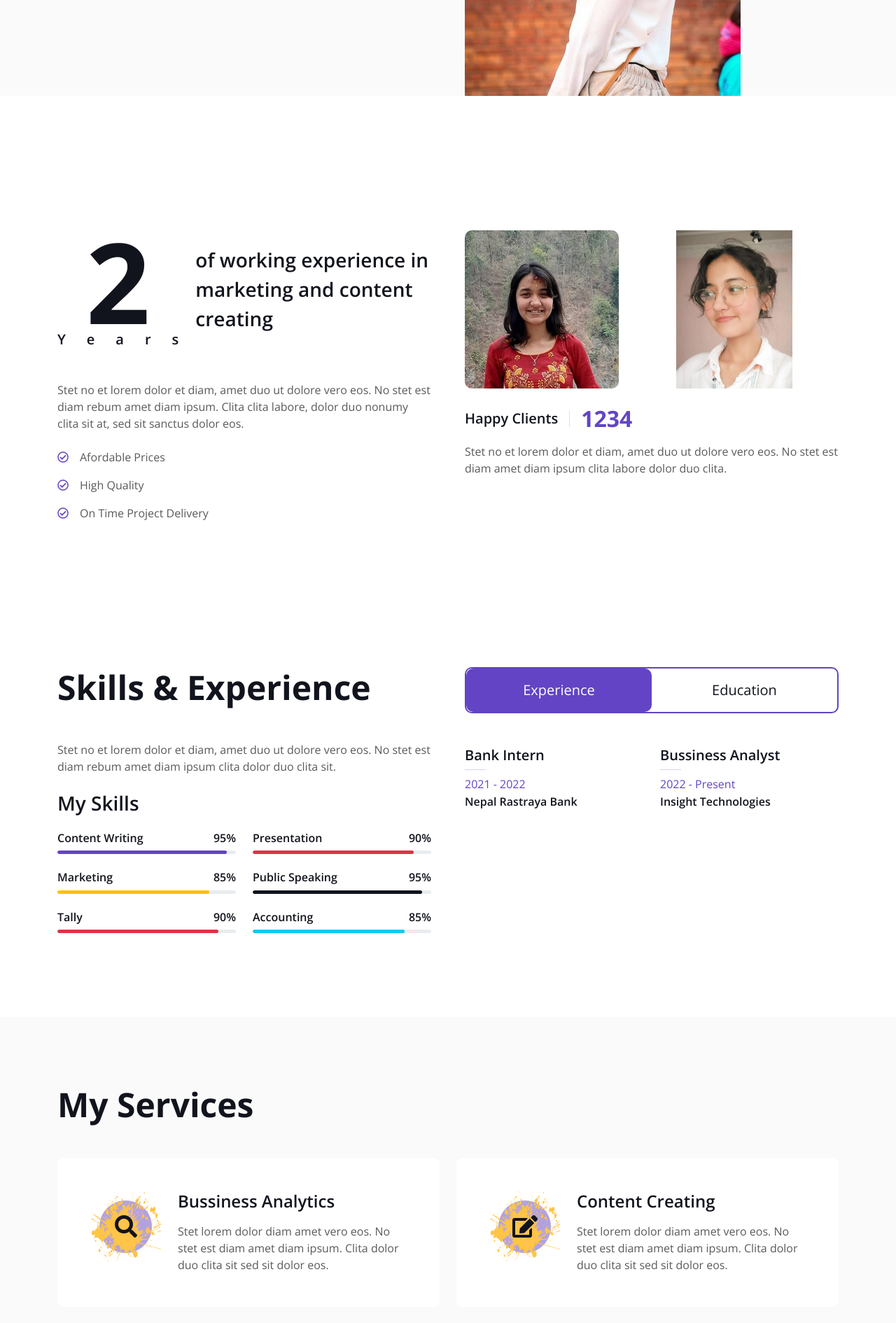
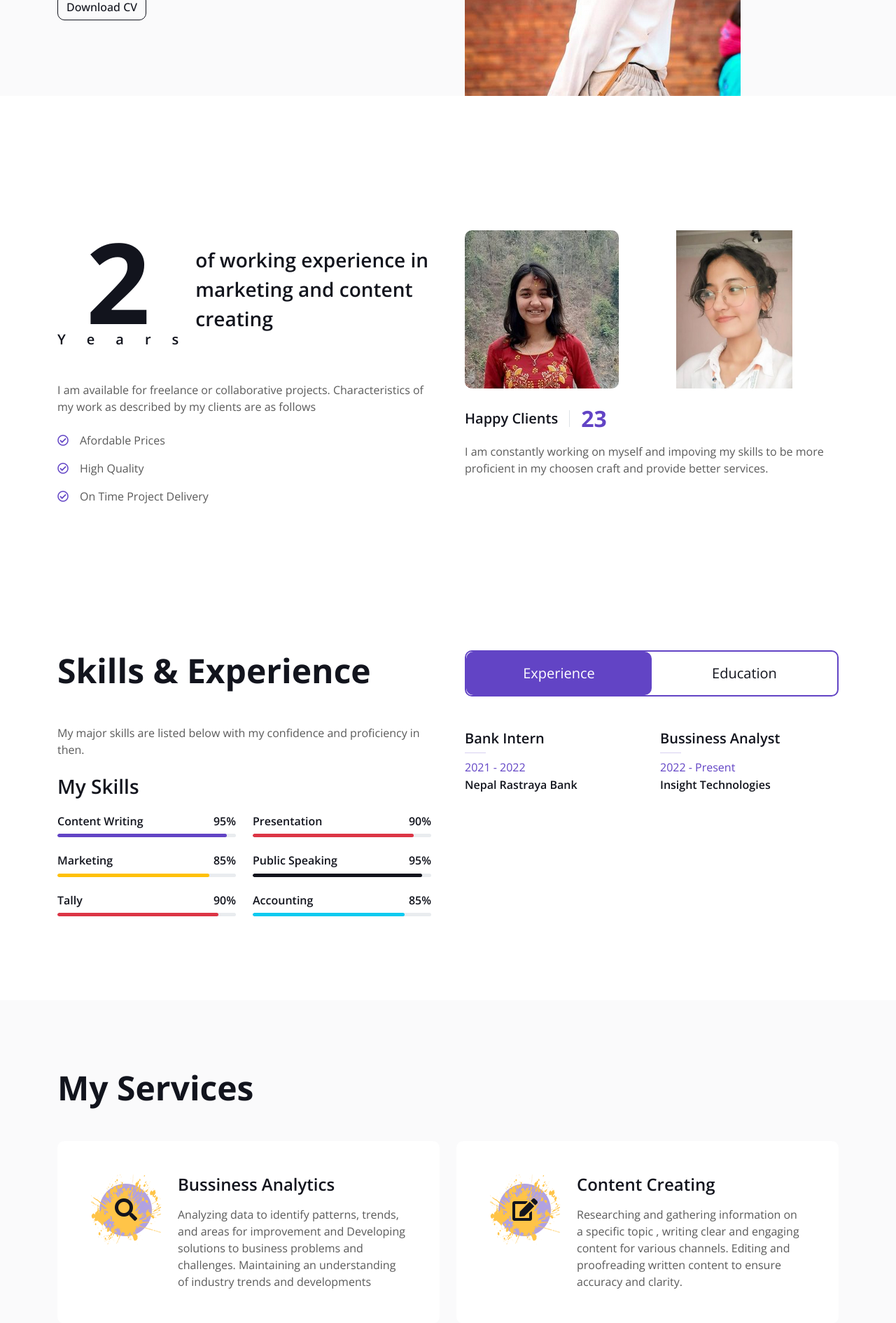
Before and after one commit to 0000Blaze/Shweta-Karki, a plain HTML site: page index.html in a window 1280 px wide. Shown: the part 352-2242 px from the top of the page at 70% size. Drawn offline with nearby package versions, Linux system fonts and the light colour scheme.

Commit message:
content added

```diff
--- a/index.html
+++ b/index.html
@@ -72,6 +72,16 @@
                     <h1 class="display-3 mb-3">Shweta Karki</h1>
                     <h2 class="typed-text-output d-inline"></h2>
                     <div class="typed-text d-none">Content Writer , Digital Marketing</div>
+                    <div
+              class="d-flex align-items-center justify-content-center justify-content-lg-start pt-5"
+            >
+              <a
+                href="files/Shweta_Karki_CV.pdf"
+                target="_blank"
+                class="btn btn-outline-dark mr-5"
+                >Download CV</a
+              >
+            </div>
                 </div>
                 <div class="col-lg-6">
                     <img class="img-fluid" src="img/profile.png" alt="">
@@ -96,7 +106,7 @@
                         </div>
                         <h3 class="lh-base mb-0">of working experience in marketing and content creating</h3>
                     </div>
-                    <p class="mb-4">Stet no et lorem dolor et diam, amet duo ut dolore vero eos. No stet est diam rebum amet diam ipsum. Clita clita labore, dolor duo nonumy clita sit at, sed sit sanctus dolor eos.</p>
+                    <p class="mb-4">I am available for freelance or collaborative projects. Characteristics of my work as described by my clients are as follows</p>
                     <p class="mb-3"><i class="far fa-check-circle text-primary me-3"></i>Afordable Prices</p>
                     <p class="mb-3"><i class="far fa-check-circle text-primary me-3"></i>High Quality </p>
                     <p class="mb-3"><i class="far fa-check-circle text-primary me-3"></i>On Time Project Delivery</p>
@@ -112,9 +122,9 @@
                     </div>
                     <div class="d-flex align-items-center mb-3">
                         <h5 class="border-end pe-3 me-3 mb-0">Happy Clients</h5>
-                        <h2 class="text-primary fw-bold mb-0" data-toggle="counter-up">1234</h2>
+                        <h2 class="text-primary fw-bold mb-0" data-toggle="counter-up">23</h2>
                     </div>
-                    <p class="mb-4">Stet no et lorem dolor et diam, amet duo ut dolore vero eos. No stet est diam amet diam ipsum clita labore dolor duo clita.</p>
+                    <p class="mb-4">I am constantly working on myself and impoving my skills to be more proficient in my choosen craft and provide better services.</p>
                 </div>
             </div>
         </div>
@@ -128,7 +138,7 @@
             <div class="row g-5">
                 <div class="col-lg-6 wow fadeInUp" data-wow-delay="0.1s">
                     <h1 class="display-5 mb-5">Skills & Experience</h1>
-                    <p class="mb-4">Stet no et lorem dolor et diam, amet duo ut dolore vero eos. No stet est diam rebum amet diam ipsum clita dolor duo clita sit.</p>
+                    <p class="mb-4">My major skills are listed below with my confidence and proficiency in then.</p>
                     <h3 class="mb-4">My Skills</h3>
                     <div class="row align-items-center">
                         <div class="col-md-6">
@@ -265,7 +275,9 @@
                         </div>
                         <div class="ms-sm-4">
                             <h4 class="mb-3">Bussiness Analytics</h4>
-                            <span>Stet lorem dolor diam amet vero eos. No stet est diam amet diam ipsum. Clita dolor duo clita sit sed sit dolor eos.</span>
+                            <span>Analyzing data to identify patterns, trends, and areas for improvement
+                                and Developing solutions to business problems and challenges.
+                                Maintaining an understanding of industry trends and developments</span>
                         </div>
                     </div>
                 </div>
@@ -276,7 +288,9 @@
                         </div>
                         <div class="ms-sm-4">
                             <h4 class="mb-3">Content Creating</h4>
-                            <span>Stet lorem dolor diam amet vero eos. No stet est diam amet diam ipsum. Clita dolor duo clita sit sed sit dolor eos.</span>
+                            <span>Researching and gathering information on a specific topic ,
+                                writing clear and engaging content for various channels.
+                                Editing and proofreading written content to ensure accuracy and clarity.</span>
                         </div>
                     </div>
                 </div>
```
